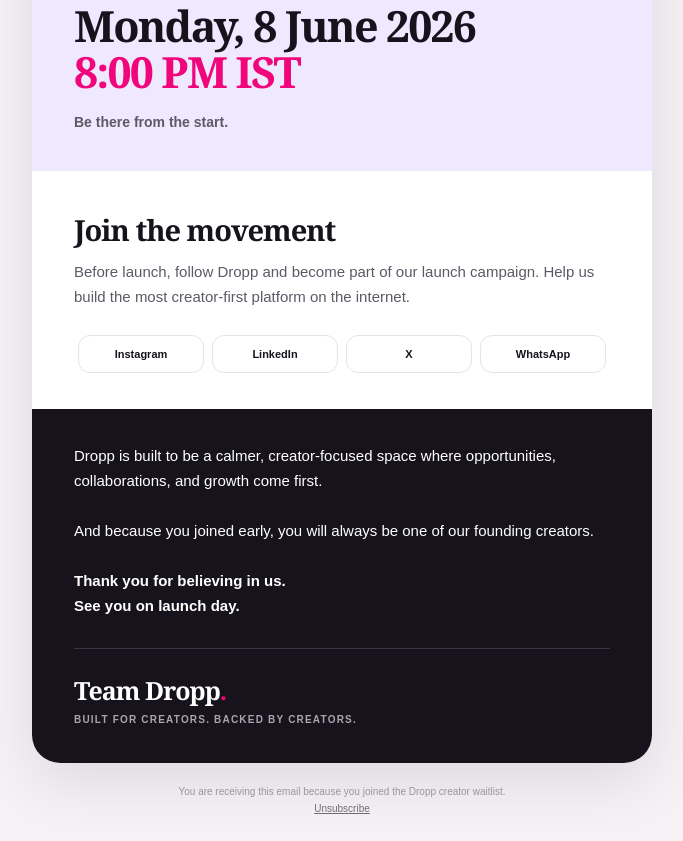
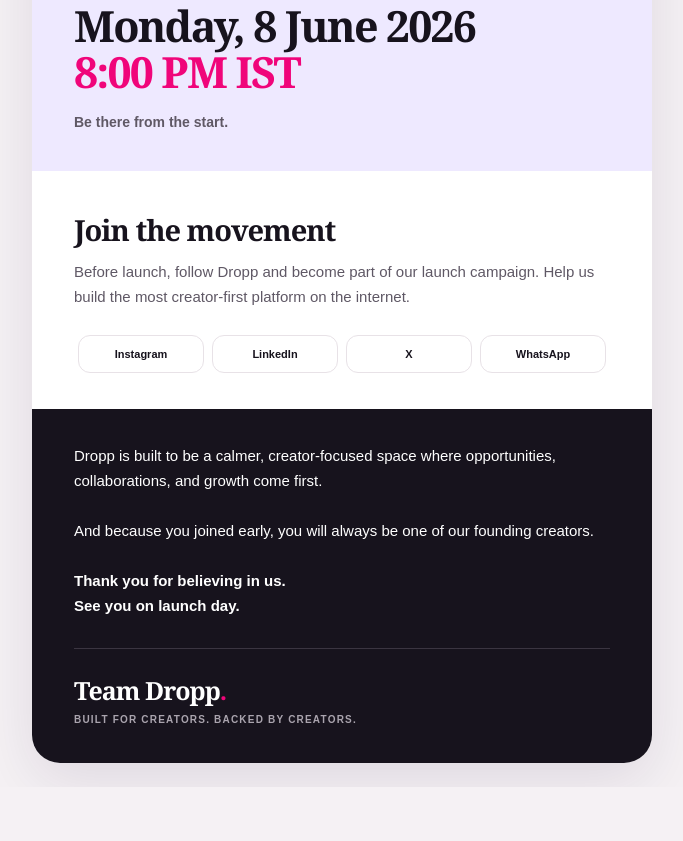
Before and after one commit to divi-24/form, a plain HTML site: page index.html in a window 1280 px wide. Shown: the part 1374-2215 px from the top of the page, without its empty margins (298-981 px from the left). After the commit the page ends 2161 px from the top, so only its background shows below. Drawn offline with Linux system fonts and the light colour scheme.

Commit message:
Remove unsubscribe section from index.html
Removed unsubscribe message from email template.

```diff
--- a/index.html
+++ b/index.html
@@ -233,12 +233,6 @@
             </td>
           </tr>
         </table>
-
-        <div style="max-width:560px; padding:20px 20px 0; font-family:Arial, Helvetica, sans-serif; color:#9b949e; font-size:10px; line-height:17px; text-align:center;">
-          You are receiving this email because you joined the Dropp creator waitlist.
-          <br>
-          <a href="{{UNSUBSCRIBE_URL}}" target="_blank" style="color:#736b77; text-decoration:underline;">Unsubscribe</a>
-        </div>
       </td>
     </tr>
   </table>
```
